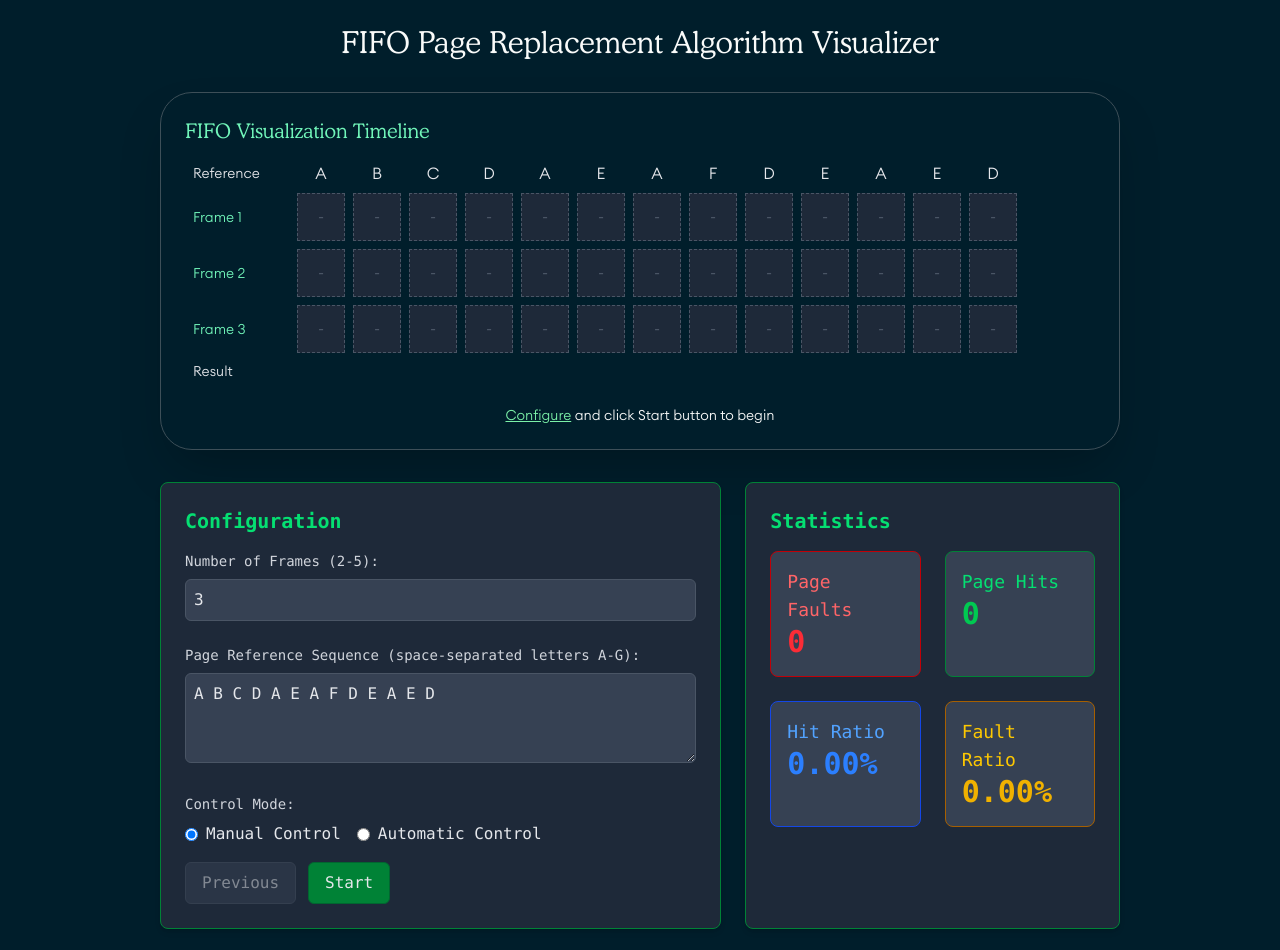
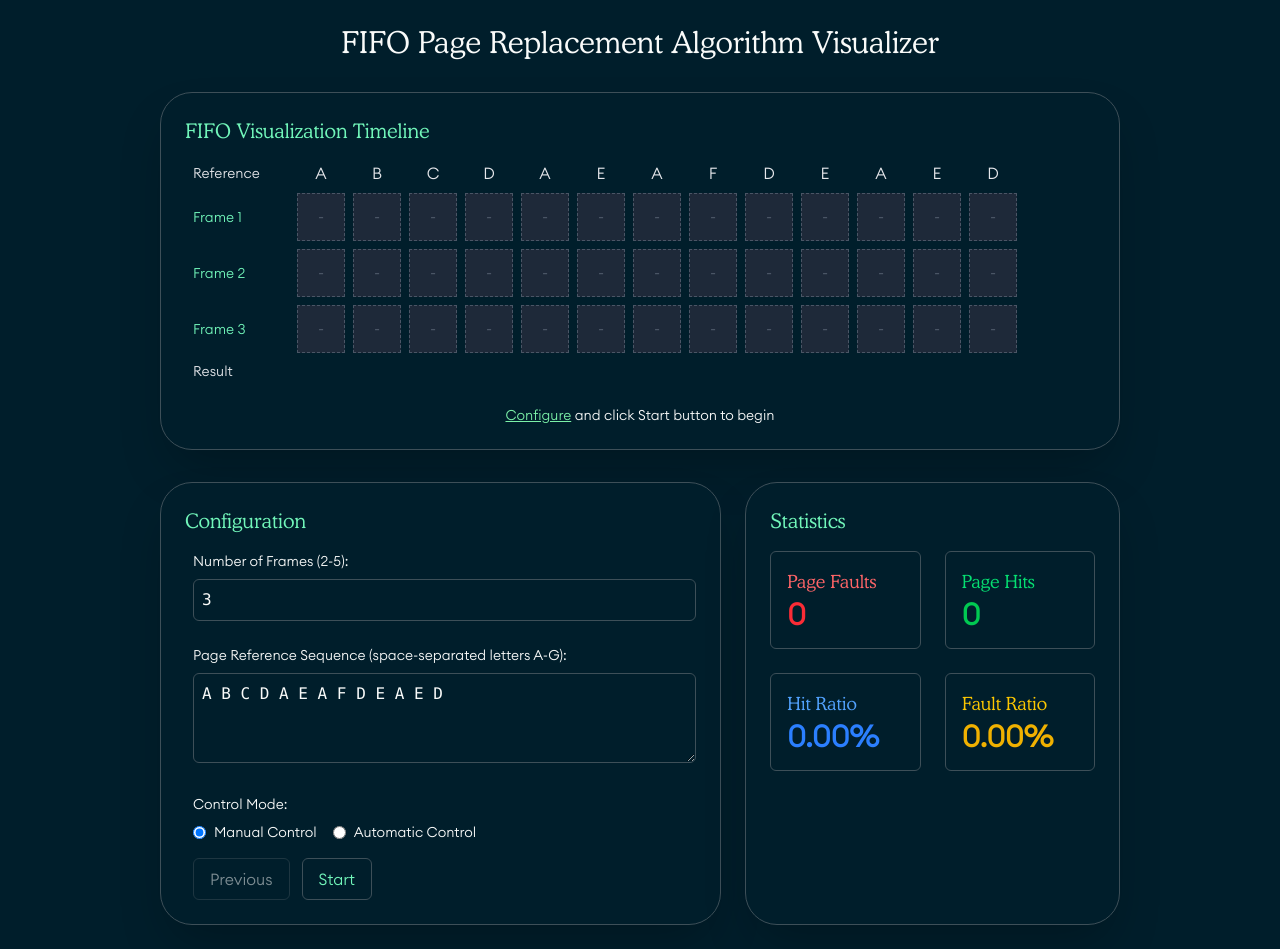
Before and after one commit to AdrianeDriane/FIFOPageReplacementAlgorithm, a React (Vite) app: page / in a window 1280 px wide. Shown: the top 950 px of the page. Built offline with nearby package versions, Linux system fonts and the light colour scheme.

Commit message:
feat: redesign 2

```diff
--- a/src/App.tsx
+++ b/src/App.tsx
@@ -267,7 +267,7 @@ export default function App() {
                         key={stepIdx}
                         className={`w-12 h-12 flex-shrink-0 flex items-center justify-center transition-all duration-300
                           ${isCurrentStep ? "bg-gray-700" : "bg-gray-800"}
-                          ${showContent && frameValue !== null ? "border-2 rounded-md" : "border border-dashed"}
+                          ${showContent && frameValue !== null ? "border-[1.5px] rounded-md " : "border border-dashed"}
                           ${showContent && isNewlyAdded ? "border-red-500" :
                             showContent && frameValue !== null ? "border-[#f9fbfa]" : "border-gray-600"}
                         `}
@@ -345,45 +345,45 @@ export default function App() {
 
       <div className="flex w-[60rem] h-full gap-6">
       {/* Configuration */}
-      <div className="bg-gray-800 w-[60%] p-6 rounded-lg border border-green-700 shadow-md">
-        <h2 className="text-xl font-semibold mb-4 text-green-400">Configuration</h2>
-        <div className="flex flex-col gap-6">
+        <div className="bg-[#001e2b] w-[60%] p-6 rounded-4xl border border-[#3d4f58] shadow-2xl">
+          <h2 className="text-xl font-normal cfont-cooper mb-4 text-[#71f6ba]">Configuration</h2>
+          <div className="flex flex-col gap-6 pl-2">
             <div>
-            <label className="block text-sm font-medium text-gray-300 mb-2">
+              <label className="block text-sm font-medium cfont-euclid text-[#f9fbfa] mb-2">
                 Number of Frames (2-5):
               </label>
               <input
                 type="text"
                 value={numFrames}
                 onChange={handleFramesChange}
-              className="w-full p-2 border border-gray-600 rounded-md bg-gray-700 text-gray-200 focus:border-green-500 focus:outline-none"
+                className="w-full p-2 border border-[#3d4f58] rounded-md bg-[#001e2b] text-[#f9fbfa] focus:border-[#71f6ba] focus:outline-none"
                 placeholder="Enter a number between 2-5"
               />
               {numFramesError && (
-              <p className="mt-1 text-red-500 text-sm">{numFramesError}</p>
+                <p className="mt-1 text-red-500 text-sm cfont-euclid">{numFramesError}</p>
               )}
             </div>
 
             <div>
-            <label className="block text-sm font-medium text-gray-300 mb-2">
+              <label className="block text-sm font-medium cfont-euclid text-[#f9fbfa] mb-2">
                 Page Reference Sequence (space-separated letters A-G):
               </label>
               <textarea
                 value={pageReferenceInput}
                 onChange={handlePageReferencesChange}
-              className="w-full p-2 border border-gray-600 rounded-md bg-gray-700 text-gray-200 focus:border-green-500 focus:outline-none"
+                className="w-full p-2 border border-[#3d4f58] rounded-md bg-[#001e2b] text-[#f9fbfa] focus:border-[#71f6ba] focus:outline-none"
                 rows={3}
                 placeholder="e.g. A B C D A E"
               />
               {pageReferencesError && (
-              <p className="mt-1 text-red-500 text-sm">{pageReferencesError}</p>
+                <p className="mt-1 text-red-500 text-sm cfont-euclid">{pageReferencesError}</p>
               )}
             </div>
           </div>
 
           <div className="mt-6">
-          <div className="mb-4">
-            <div className="text-sm font-medium text-gray-300 mb-2">Control Mode:</div>
+            <div className="mb-4 pl-2">
+              <div className="text-sm font-medium cfont-euclid text-[#f9fbfa] mb-2">Control Mode:</div>
               <div className="flex gap-4">
                 <label className="flex items-center cursor-pointer">
                   <input
@@ -391,9 +391,9 @@ export default function App() {
                     value="manual"
                     checked={controlMode === 'manual'}
                     onChange={() => setControlMode('manual')}
-                  className="mr-2 text-green-500 focus:ring-green-500"
+                    className="mr-2 text-[#71f6ba] focus:ring-[#71f6ba]"
                   />
-                <span>Manual Control</span>
+                  <span className="cfont-euclid text-sm text-[#f9fbfa]">Manual Control</span>
                 </label>
 
                 <label className="flex items-center cursor-pointer">
@@ -402,19 +402,19 @@ export default function App() {
                     value="automatic"
                     checked={controlMode === 'automatic'}
                     onChange={() => setControlMode('automatic')}
-                  className="mr-2 text-green-500 focus:ring-green-500"
+                    className="mr-2 text-[#71f6ba] focus:ring-[#71f6ba]"
                   />
-                <span>Automatic Control</span>
+                  <span className="cfont-euclid text-sm text-[#f9fbfa]">Automatic Control</span>
                 </label>
               </div>
             </div>
 
             {controlMode === 'manual' ? (
-            <div className="flex gap-3">
+              <div className="flex gap-3 pl-2">
                 <button
                   onClick={prevStep}
                   disabled={!hasStarted || currentStep <= 0}
-                className="bg-gray-700 hover:bg-gray-600 text-gray-200 py-2 px-4 rounded-md border border-gray-600 disabled:opacity-50 disabled:cursor-not-allowed"
+                  className="bg-[#001e2b] hover:bg-[#002b3e] cfont-euclid text-[#f9fbfa] py-2 px-4 rounded-md border border-[#3d4f58] disabled:opacity-50 disabled:cursor-not-allowed"
                 >
                   Previous
                 </button>
@@ -423,7 +423,7 @@ export default function App() {
                   ref={configureButtonRef}
                   onClick={nextStep}
                   disabled={hasStarted && currentStep >= fifoSteps.length - 1}
-                className="bg-green-700 hover:bg-green-600 text-gray-200 py-2 px-4 rounded-md border border-green-800 disabled:opacity-50 disabled:cursor-not-allowed"
+                  className="bg-[#001e2b] hover:bg-[#002b3e] cfont-euclid text-[#71f6ba] py-2 px-4 rounded-md border border-[#3d4f58] disabled:opacity-50 disabled:cursor-not-allowed"
                 >
                   {!hasStarted ? "Start" : "Next"}
                 </button>
@@ -431,21 +431,19 @@ export default function App() {
                 {hasStarted && (
                   <button
                     onClick={resetAnimation}
-                  className="bg-yellow-700 hover:bg-yellow-600 text-gray-200 py-2 px-4 rounded-md border border-yellow-800"
+                    className="bg-[#001e2b] hover:bg-[#002b3e] cfont-euclid text-[#f9fbfa] py-2 px-4 rounded-md border border-[#3d4f58]"
                   >
                     Reset
                   </button>
                 )}
               </div>
             ) : (
-            <div className="flex flex-wrap gap-3 items-center">
+              <div className="flex flex-wrap pl-2 gap-3 items-center">
                 <button
                   ref={configureButtonRef}
                   onClick={toggleAnimation}
-                className={`py-2 px-4 rounded-md border ${
-                  isRunning
-                    ? "bg-red-700 hover:bg-red-600 border-red-800 text-gray-200"
-                    : "bg-green-700 hover:bg-green-600 border-green-800 text-gray-200"
+                  className={`py-2 px-4 rounded-md border cfont-euclid border-[#3d4f58] bg-[#001e2b] hover:bg-[#002b3e] text-${
+                    isRunning ? "red-500" : "[#71f6ba]"
                   }`}
                 >
                   {!hasStarted ? "Start" : isRunning ? "Pause" : "Play"}
@@ -454,20 +452,20 @@ export default function App() {
                 {hasStarted && (
                   <button
                     onClick={resetAnimation}
-                  className="bg-yellow-700 hover:bg-yellow-600 text-gray-200 py-2 px-4 rounded-md border border-yellow-800"
+                    className="bg-[#001e2b] hover:bg-[#002b3e] cfont-euclid text-[#f9fbfa] py-2 px-4 rounded-md border border-[#3d4f58]"
                   >
                     Reset
                   </button>
                 )}
 
                 <div className="flex items-center ml-2">
-                <label className="text-sm font-medium text-gray-300 mr-2">
+                  <label className="text-sm font-medium cfont-euclid text-[#f9fbfa] mr-2">
                     Speed:
                   </label>
                   <select
                     value={animationSpeed}
                     onChange={(e) => setAnimationSpeed(parseInt(e.target.value))}
-                  className="p-2 border border-gray-600 rounded-md bg-gray-700 text-gray-200"
+                    className="p-2 border cfont-euclid border-[#3d4f58] rounded-md bg-[#001e2b] text-[#f9fbfa]"
                   >
                     <option value="2000">Slow</option>
                     <option value="1000">Normal</option>
@@ -478,29 +476,30 @@ export default function App() {
             )}
           </div>
         </div>
+
         {/* Statistics */}
-      <div className="bg-gray-800 w-[40%] p-6 rounded-lg border border-green-700 shadow-md">
-        <h2 className="text-xl font-semibold mb-4 text-green-400">Statistics</h2>
+        <div className="bg-[#001e2b] w-[40%] p-6 rounded-4xl border border-[#3d4f58] shadow-2xl">
+          <h2 className="text-xl font-normal cfont-cooper mb-4 text-[#71f6ba]">Statistics</h2>
 
           {fifoSteps.length > 0 ? (
             <div className="grid grid-cols-2 md:grid-cols-2 gap-6">
-            <div className="bg-gray-700 p-4 rounded-lg border border-red-700">
-              <h3 className="text-lg font-medium text-red-400">Page Faults</h3>
-              <p className="text-3xl font-bold text-red-500">
+              <div className="bg-[#001e2b] p-4 rounded-md border border-[#3d4f58]">
+                <h3 className="text-lg font-normal cfont-cooper text-red-400">Page Faults</h3>
+                <p className="text-3xl font-bold text-red-500 cfont-euclid">
                   {hasStarted ? Math.min(currentStep + 1, fifoSteps.filter(step => step.status === 'fault').length) : 0}
                 </p>
               </div>
 
-            <div className="bg-gray-700 p-4 rounded-lg border border-green-700">
-              <h3 className="text-lg font-medium text-green-400">Page Hits</h3>
-              <p className="text-3xl font-bold text-green-500">
+              <div className="bg-[#001e2b] p-4 rounded-md border border-[#3d4f58]">
+                <h3 className="text-lg font-normal cfont-cooper text-green-400">Page Hits</h3>
+                <p className="text-3xl font-bold text-green-500 cfont-euclid">
                   {hasStarted ? Math.min(currentStep + 1, fifoSteps.filter(step => step.status === 'hit').length) : 0}
                 </p>
               </div>
 
-            <div className="bg-gray-700 p-4 rounded-lg border border-blue-700">
-              <h3 className="text-lg font-medium text-blue-400">Hit Ratio</h3>
-              <p className="text-3xl font-bold text-blue-500">
+              <div className="bg-[#001e2b] p-4 rounded-md border border-[#3d4f58]">
+                <h3 className="text-lg font-normal cfont-cooper text-blue-400">Hit Ratio</h3>
+                <p className="text-3xl font-bold text-blue-500 cfont-euclid">
                   {hasStarted && currentStep >= 0 ?
                     ((Math.min(currentStep + 1, fifoSteps.filter(step => step.status === 'hit').length) /
                       (Math.min(currentStep + 1, currentStep + 1))) * 100).toFixed(2) + "%" :
@@ -508,9 +507,9 @@ export default function App() {
                 </p>
               </div>
 
-            <div className="bg-gray-700 p-4 rounded-lg border border-yellow-700">
-              <h3 className="text-lg font-medium text-yellow-400">Fault Ratio</h3>
-              <p className="text-3xl font-bold text-yellow-500">
+              <div className="bg-[#001e2b] p-4 rounded-md border border-[#3d4f58]">
+                <h3 className="text-lg font-normal cfont-cooper text-yellow-400">Fault Ratio</h3>
+                <p className="text-3xl font-bold text-yellow-500 cfont-euclid">
                   {hasStarted && currentStep >= 0 ?
                     ((Math.min(currentStep + 1, fifoSteps.filter(step => step.status === 'fault').length) /
                       (Math.min(currentStep + 1, currentStep + 1))) * 100).toFixed(2) + "%" :
@@ -519,7 +518,7 @@ export default function App() {
               </div>
             </div>
           ) : (
-          <div className="text-center py-4 text-gray-500">
+            <div className="text-center py-4 text-[#f9fbfa] cfont-euclid">
               No data available yet. Configure valid inputs to see statistics.
             </div>
           )}
```
Lines whose indentation alone changed are shown as unchanged.
